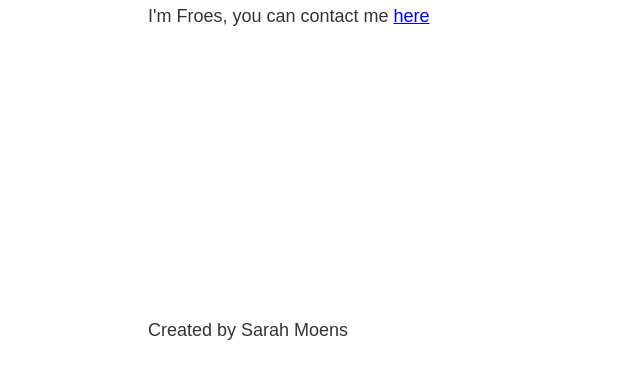
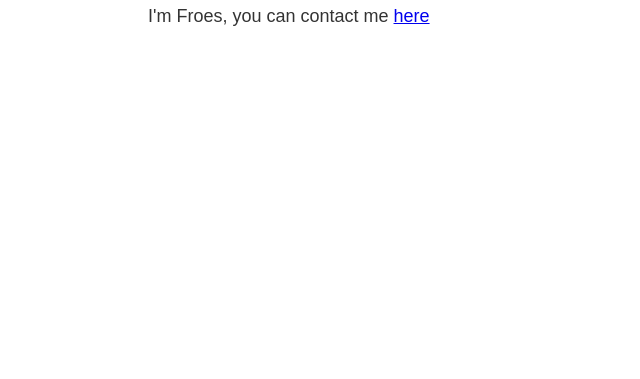
Before and after one commit to smoens/smoens.github.com, a Gatsby site: page / in a window 1280 px wide. Shown: the part 413-792 px from the top of the page, without its empty margins (135-775 px from the left). Built offline with nearby package versions, Linux system fonts and the light colour scheme; Gatsby itself is replaced by a stand-in of ours.

Commit message:
remove footer

```diff
--- a/src/components/layout.js
+++ b/src/components/layout.js
@@ -1,7 +1,6 @@
 import React from "react"
 
 import Header from "./header"
-import Footer from "./footer"
 
 import '../styles/index.scss'
 import * as layoutStyles from "../components/layout.module.scss"
@@ -13,7 +12,6 @@ const Layout = ( props ) => {
                 <Header />
                 { props.children }
             </div>
-            <Footer />
         </div>
     )
 }
```
